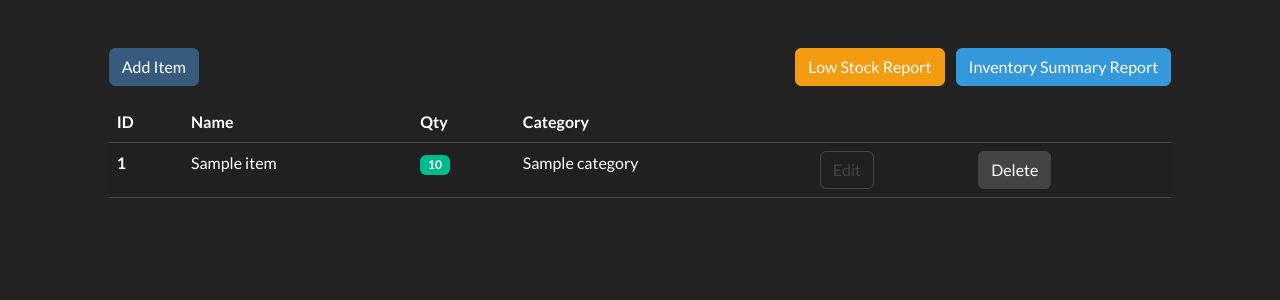
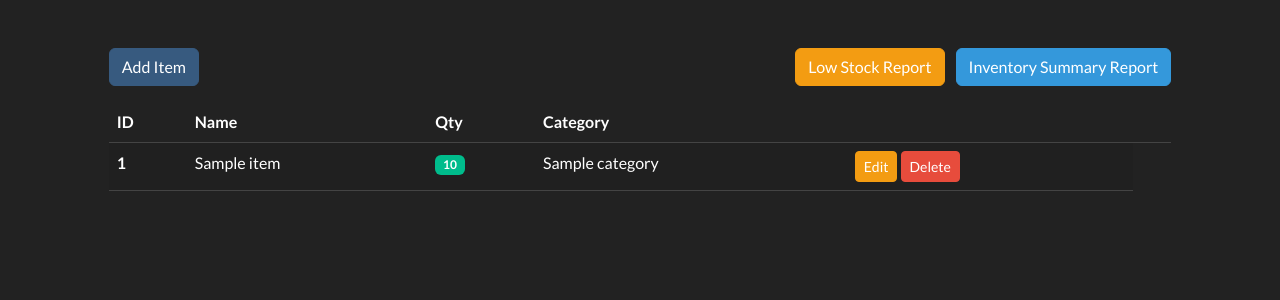
Before and after one commit to parispoll/inventory_management, a Django app: template inventory/templates/inventory/dashboard.html in a window 1280 px wide. Shown: the part 72-372 px from the top of the page. Run offline with Django 5.2, Linux system fonts and the light colour scheme; the template is opened without the code that fills it: most values are stand-ins (such as "Sample title", 1, 10 or a date in 2020).

Commit message:
Edit item redirects correctly

```diff
--- a/inventory/templates/inventory/dashboard.html
+++ b/inventory/templates/inventory/dashboard.html
@@ -67,11 +67,14 @@
                             {% endif %}
                             <td>{{ item.category.name }}</td>
                             <td>
-                                <a href="{% url 'edit-item' item.id %}" class="btn btn-outline-secondary">Edit</a>
-                            </td>
-                            <td>
-                                <a href="{% url 'delete-item' item.id %}" class="btn btn-secondary">Delete</a>
-                            </td>
+    							<a href="{% url 'edit-item' item.id %}?next={% url 'dashboard' %}" class="btn btn-sm btn-warning">Edit</a>
+    							<form action="{% url 'delete-item' item.id %}" method="post" style="display: inline;">
+        						{% csrf_token %}
+        						<input type="hidden" name="next" value="{% url 'dashboard' %}">
+        						<button type="submit" class="btn btn-sm btn-danger">Delete</button>
+    </form>
+</td>
+
                         </tr>
                     {% endfor %}
                 </tbody>
--- a/inventory/urls.py
+++ b/inventory/urls.py
@@ -6,7 +6,7 @@ urlpatterns = [
     path('', Index.as_view(), name='index'),
     path('dashboard/', Dashboard.as_view(), name='dashboard'),
     path('add-item/', AddItem.as_view(), name='add-item'),
-    path('edit-item/<int:pk>', EditItem.as_view(), name='edit-item'),
+    path('edit-item/<int:item_id>/', EditItem.as_view(), name='edit-item'),
     path('delete-item/<int:pk>', DeleteItem.as_view(), name='delete-item'),
     path('signup/', SignUpView.as_view(), name='signup'),
     path('login/', auth_views.LoginView.as_view(template_name='inventory/login.html'), name='login'),
```
Also changed, not shown: db.sqlite3, inventory/templates/inventory/items_by_category.html (indentation only).
